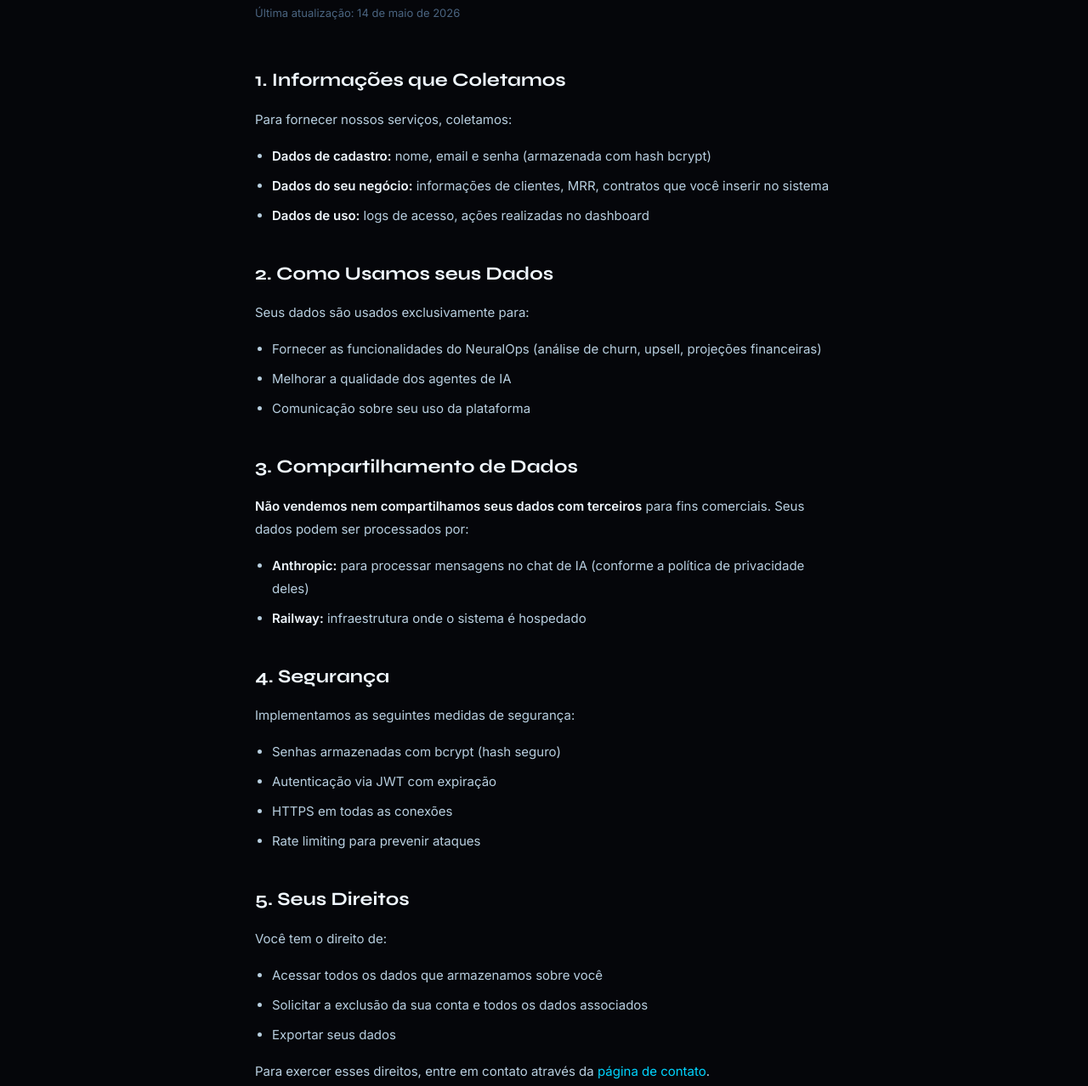
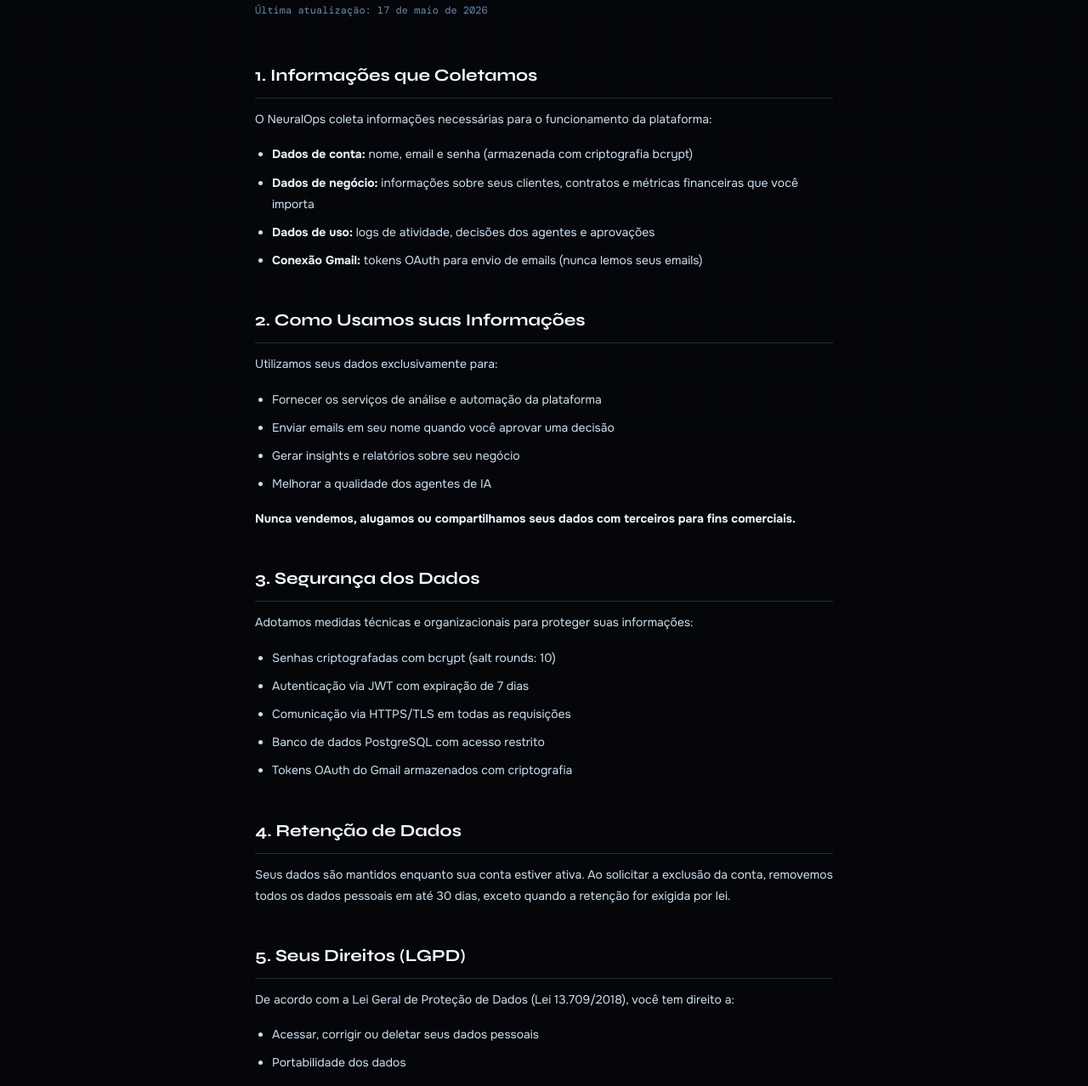
Before and after one commit to Phpedrozo001-commits/Neuralops, a website: page public/Privacy.html in a window 1280 px wide. Shown: the part 285-1563 px from the top of the page at 85% size. Drawn offline with nearby package versions, Linux system fonts and the light colour scheme; a web font is replaced by a local one.

Commit message:
Update Privacy.html

```diff
--- a/public/Privacy.html
+++ b/public/Privacy.html
@@ -4,82 +4,82 @@
 <meta charset="UTF-8">
 <meta name="viewport" content="width=device-width, initial-scale=1.0">
 <title>NeuralOps — Política de Privacidade</title>
-<link href="https://fonts.googleapis.com/css2?family=Syne:wght@700;800&family=Inter:wght@400;500;600&display=swap" rel="stylesheet">
+<link href="https://fonts.googleapis.com/css2?family=Syne:wght@400;700;800&family=DM+Mono:wght@300;400;500&family=Onest:wght@300;400;500;700&display=swap" rel="stylesheet">
 <style>
-:root{--black:#05060a;--panel:#111827;--border:#1e2d42;--text-dim:#4a6480;--text-mid:#7a9bb8;--text:#b8cfe0;--white:#f0f8ff;--accent:#00d4ff;}
+:root{--black:#05060a;--void:#080c12;--ink:#0d1420;--panel:#111827;--border:#1e2d42;--text-dim:#6b8aaa;--text-mid:#9ab5cc;--text:#cce0f0;--text-bright:#e8f4ff;--white:#f5faff;--accent:#00d4ff;}
 *{margin:0;padding:0;box-sizing:border-box;}
-body{background:var(--black);color:var(--text);font-family:'Inter',sans-serif;line-height:1.8;}
-nav{padding:18px 60px;display:flex;align-items:center;justify-content:space-between;border-bottom:1px solid var(--border);background:rgba(5,6,10,.9);}
+body{background:var(--black);color:var(--text);font-family:'Onest',sans-serif;min-height:100vh;line-height:1.8;}
+body::before{content:'';position:fixed;inset:0;background-image:linear-gradient(rgba(0,212,255,.02) 1px,transparent 1px),linear-gradient(90deg,rgba(0,212,255,.02) 1px,transparent 1px);background-size:60px 60px;pointer-events:none;}
+nav{background:rgba(5,6,10,.9);backdrop-filter:blur(20px);border-bottom:1px solid var(--border);padding:16px 40px;display:flex;align-items:center;justify-content:space-between;}
 .logo{font-family:'Syne',sans-serif;font-size:22px;font-weight:800;color:var(--white);text-decoration:none;}
 .logo span{color:var(--accent);}
+.btn{background:var(--accent);color:var(--black);border:none;padding:10px 24px;font-family:'DM Mono',monospace;font-size:12px;font-weight:700;cursor:pointer;border-radius:4px;text-decoration:none;}
+main{max-width:760px;margin:0 auto;padding:60px 40px;}
+.page-title{font-family:'Syne',sans-serif;font-size:40px;font-weight:800;color:var(--white);margin-bottom:8px;letter-spacing:-1.5px;}
+.updated{font-size:12px;color:var(--text-dim);margin-bottom:48px;font-family:'DM Mono',monospace;}
+h2{font-family:'Syne',sans-serif;font-size:20px;font-weight:700;color:var(--white);margin:40px 0 12px;padding-bottom:8px;border-bottom:1px solid var(--border);}
+p{font-size:14px;color:var(--text);margin-bottom:16px;}
+ul{margin:0 0 16px 20px;}
+li{font-size:14px;color:var(--text);margin-bottom:8px;}
+strong{color:var(--text-bright);}
 a{color:var(--accent);text-decoration:none;}
-.back{color:var(--text-dim);font-size:14px;}
-.back:hover{color:var(--accent);}
-.content{max-width:720px;margin:60px auto;padding:0 20px 80px;}
-h1{font-family:'Syne',sans-serif;font-size:40px;font-weight:800;color:var(--white);letter-spacing:-1.5px;margin-bottom:8px;}
-.date{font-size:13px;color:var(--text-dim);margin-bottom:48px;}
-h2{font-family:'Syne',sans-serif;font-size:22px;font-weight:700;color:var(--white);margin:36px 0 12px;}
-p{color:var(--text);margin-bottom:16px;font-size:15px;}
-ul{margin:12px 0 16px 20px;}
-li{color:var(--text);margin-bottom:8px;font-size:15px;}
-strong{color:var(--white);}
 </style>
 </head>
 <body>
 <nav>
   <a href="/" class="logo">N<span>euralOps</span></a>
-  <a href="/" class="back">← Voltar</a>
+  <a href="/login" class="btn">Entrar →</a>
 </nav>
-<div class="content">
-  <h1>Política de Privacidade</h1>
-  <div class="date">Última atualização: 14 de maio de 2026</div>
+<main>
+  <div class="page-title">Política de Privacidade</div>
+  <div class="updated">Última atualização: 17 de maio de 2026</div>
 
   <h2>1. Informações que Coletamos</h2>
-  <p>Para fornecer nossos serviços, coletamos:</p>
+  <p>O NeuralOps coleta informações necessárias para o funcionamento da plataforma:</p>
   <ul>
-    <li><strong>Dados de cadastro:</strong> nome, email e senha (armazenada com hash bcrypt)</li>
-    <li><strong>Dados do seu negócio:</strong> informações de clientes, MRR, contratos que você inserir no sistema</li>
-    <li><strong>Dados de uso:</strong> logs de acesso, ações realizadas no dashboard</li>
+    <li><strong>Dados de conta:</strong> nome, email e senha (armazenada com criptografia bcrypt)</li>
+    <li><strong>Dados de negócio:</strong> informações sobre seus clientes, contratos e métricas financeiras que você importa</li>
+    <li><strong>Dados de uso:</strong> logs de atividade, decisões dos agentes e aprovações</li>
+    <li><strong>Conexão Gmail:</strong> tokens OAuth para envio de emails (nunca lemos seus emails)</li>
   </ul>
 
-  <h2>2. Como Usamos seus Dados</h2>
-  <p>Seus dados são usados exclusivamente para:</p>
+  <h2>2. Como Usamos suas Informações</h2>
+  <p>Utilizamos seus dados exclusivamente para:</p>
   <ul>
-    <li>Fornecer as funcionalidades do NeuralOps (análise de churn, upsell, projeções financeiras)</li>
+    <li>Fornecer os serviços de análise e automação da plataforma</li>
+    <li>Enviar emails em seu nome quando você aprovar uma decisão</li>
+    <li>Gerar insights e relatórios sobre seu negócio</li>
     <li>Melhorar a qualidade dos agentes de IA</li>
-    <li>Comunicação sobre seu uso da plataforma</li>
+  </ul>
+  <p><strong>Nunca vendemos, alugamos ou compartilhamos seus dados com terceiros para fins comerciais.</strong></p>
+
+  <h2>3. Segurança dos Dados</h2>
+  <p>Adotamos medidas técnicas e organizacionais para proteger suas informações:</p>
+  <ul>
+    <li>Senhas criptografadas com bcrypt (salt rounds: 10)</li>
+    <li>Autenticação via JWT com expiração de 7 dias</li>
+    <li>Comunicação via HTTPS/TLS em todas as requisições</li>
+    <li>Banco de dados PostgreSQL com acesso restrito</li>
+    <li>Tokens OAuth do Gmail armazenados com criptografia</li>
   </ul>
 
-  <h2>3. Compartilhamento de Dados</h2>
-  <p><strong>Não vendemos nem compartilhamos seus dados com terceiros</strong> para fins comerciais. Seus dados podem ser processados por:</p>
+  <h2>4. Retenção de Dados</h2>
+  <p>Seus dados são mantidos enquanto sua conta estiver ativa. Ao solicitar a exclusão da conta, removemos todos os dados pessoais em até 30 dias, exceto quando a retenção for exigida por lei.</p>
+
+  <h2>5. Seus Direitos (LGPD)</h2>
+  <p>De acordo com a Lei Geral de Proteção de Dados (Lei 13.709/2018), você tem direito a:</p>
   <ul>
-    <li><strong>Anthropic:</strong> para processar mensagens no chat de IA (conforme a política de privacidade deles)</li>
-    <li><strong>Railway:</strong> infraestrutura onde o sistema é hospedado</li>
+    <li>Acessar, corrigir ou deletar seus dados pessoais</li>
+    <li>Portabilidade dos dados</li>
+    <li>Revogar consentimentos previamente concedidos</li>
+    <li>Ser informado sobre o uso dos seus dados</li>
   </ul>
 
-  <h2>4. Segurança</h2>
-  <p>Implementamos as seguintes medidas de segurança:</p>
-  <ul>
-    <li>Senhas armazenadas com bcrypt (hash seguro)</li>
-    <li>Autenticação via JWT com expiração</li>
-    <li>HTTPS em todas as conexões</li>
-    <li>Rate limiting para prevenir ataques</li>
-  </ul>
-
-  <h2>5. Seus Direitos</h2>
-  <p>Você tem o direito de:</p>
-  <ul>
-    <li>Acessar todos os dados que armazenamos sobre você</li>
-    <li>Solicitar a exclusão da sua conta e todos os dados associados</li>
-    <li>Exportar seus dados</li>
-  </ul>
-  <p>Para exercer esses direitos, entre em contato através da <a href="/contact">página de contato</a>.</p>
-
-  <h2>6. Retenção de Dados</h2>
-  <p>Mantemos seus dados enquanto sua conta estiver ativa. Após o cancelamento, os dados são excluídos em até 30 dias.</p>
+  <h2>6. Cookies</h2>
+  <p>Utilizamos apenas cookies essenciais para autenticação e funcionamento da plataforma. Não utilizamos cookies de rastreamento ou publicidade.</p>
 
   <h2>7. Contato</h2>
-  <p>Dúvidas sobre esta política? <a href="/contact">Entre em contato conosco</a>.</p>
-</div>
+  <p>Para dúvidas sobre privacidade ou para exercer seus direitos: <a href="mailto:privacidade@neuralops.com.br">privacidade@neuralops.com.br</a></p>
+</main>
 </body>
 </html>
```
